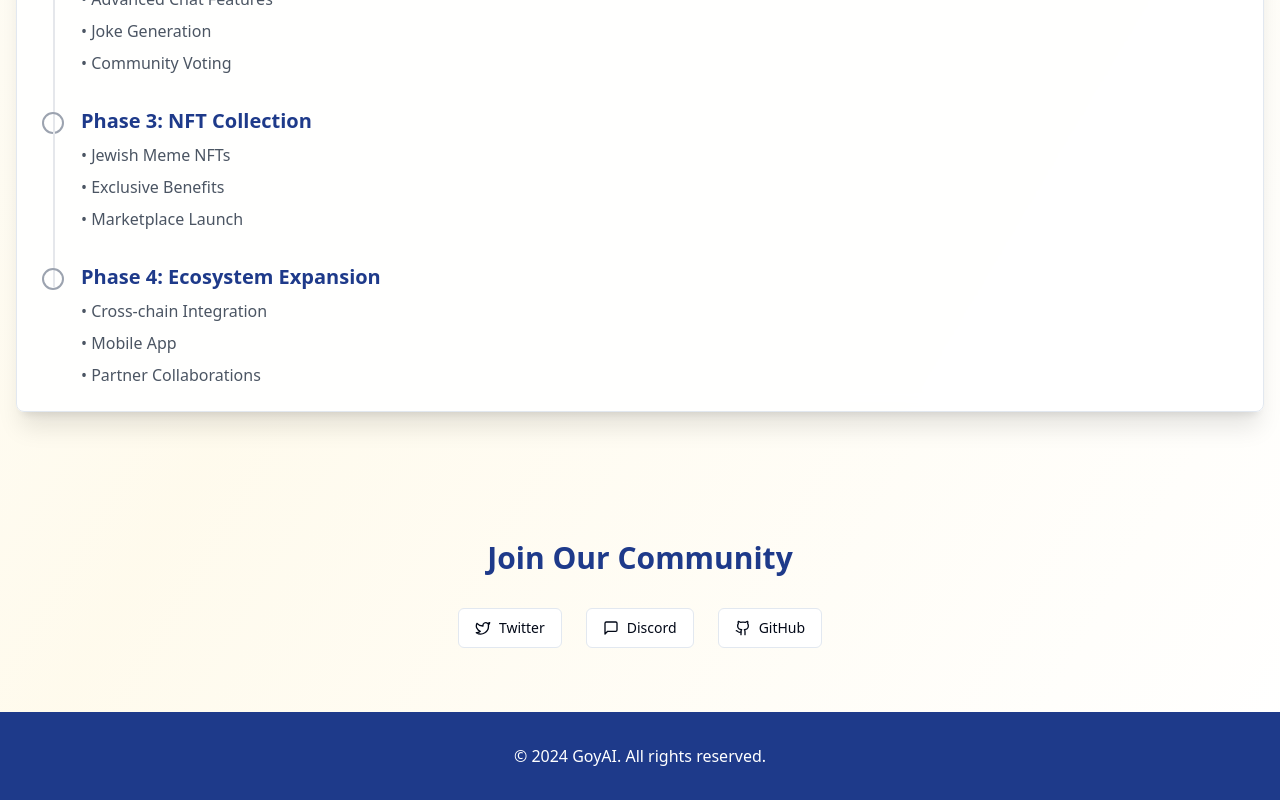
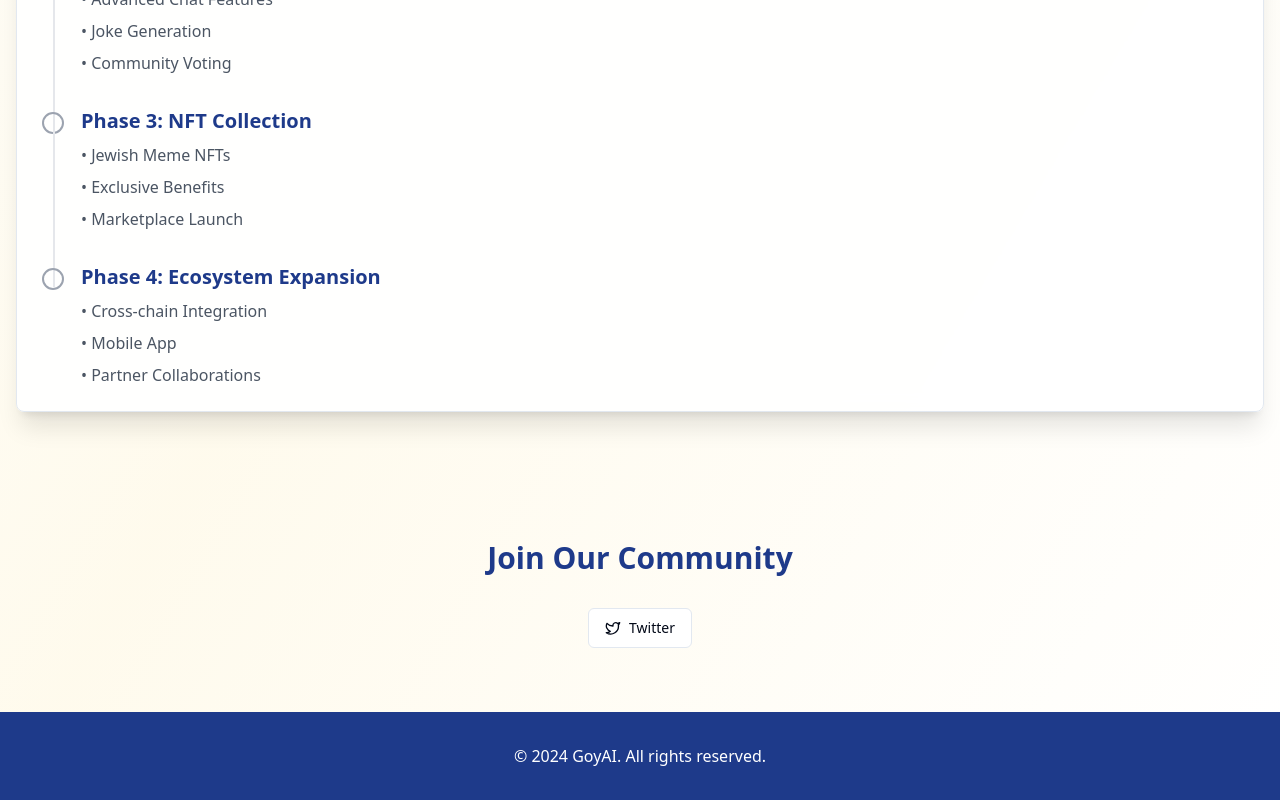
Before and after one commit to bouggzzzzz/goyai-giggles-and-crypto, a React (Vite) app: page / in a window 1280 px wide. Shown: the part 1372-2172 px from the top of the page. Built offline with nearby package versions, Linux system fonts and the light colour scheme.

Commit message:
Remove GitHub and Discord Buttons
This commit removes the GitHub and Discord buttons from the community section of the Index page, leaving only the Twitter button.
[skip gpt_engineer]

```diff
--- a/src/pages/Index.tsx
+++ b/src/pages/Index.tsx
@@ -1,7 +1,7 @@
 import { GoyAIChat } from "@/components/GoyAIChat";
 import { Roadmap } from "@/components/Roadmap";
 import { Button } from "@/components/ui/button";
-import { Github, Twitter, MessageSquare } from "lucide-react";
+import { Twitter } from "lucide-react";
 
 const Index = () => {
   return (
@@ -39,20 +39,12 @@ const Index = () => {
         <h2 className="text-3xl font-bold text-goyai-blue mb-8">
           Join Our Community
         </h2>
-        <div className="flex justify-center gap-6">
+        <div className="flex justify-center">
           <Button variant="outline" className="gap-2 hover:bg-goyai-gold/20" asChild>
             <a href="https://x.com/GOYAI_ONSOL" target="_blank" rel="noopener noreferrer">
               <Twitter className="w-5 h-5" />
               Twitter
             </a>
-          </Button>
-          <Button variant="outline" className="gap-2 hover:bg-goyai-gold/20">
-            <MessageSquare className="w-5 h-5" />
-            Discord
-          </Button>
-          <Button variant="outline" className="gap-2 hover:bg-goyai-gold/20">
-            <Github className="w-5 h-5" />
-            GitHub
           </Button>
         </div>
       </section>
```
